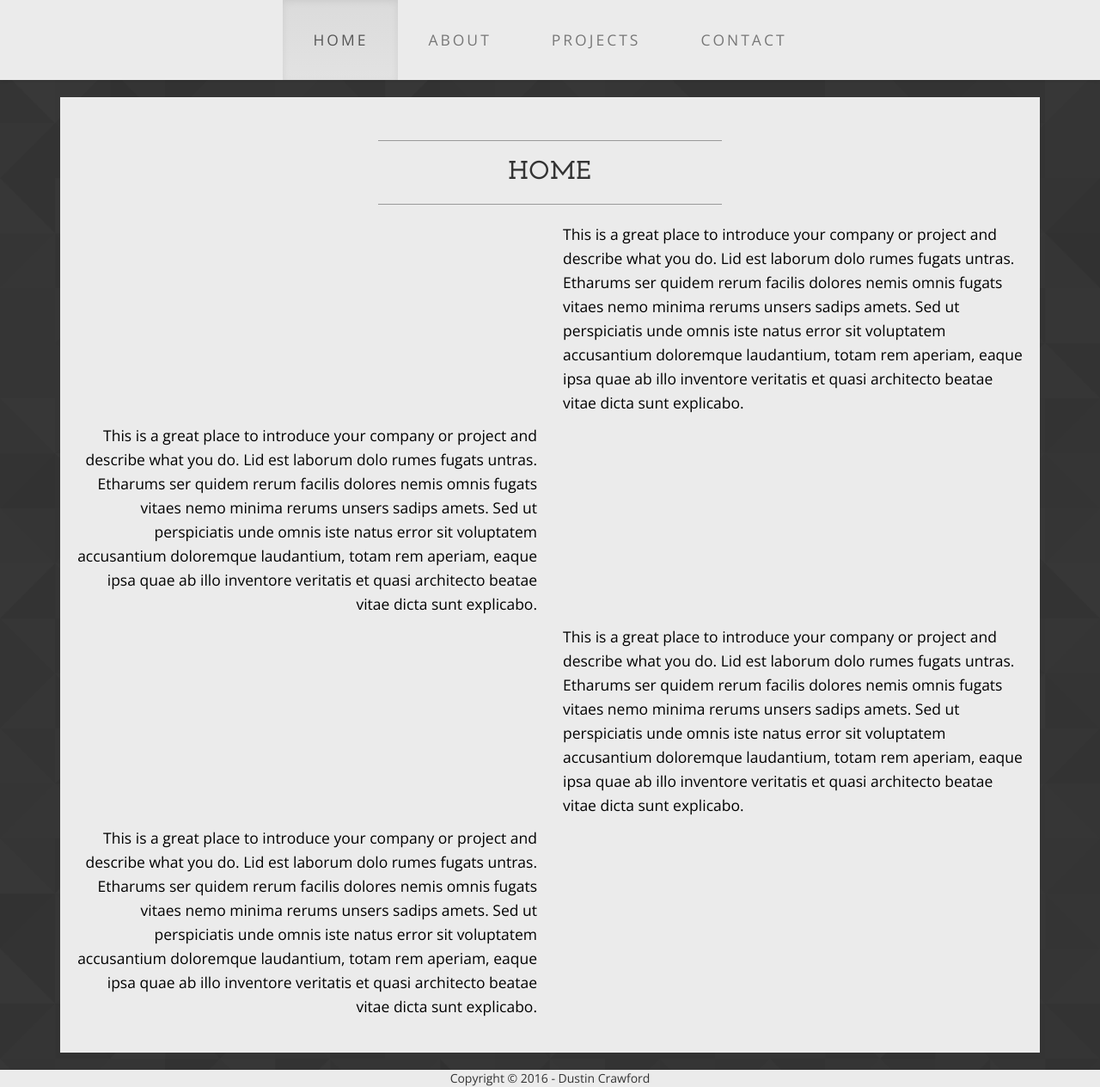
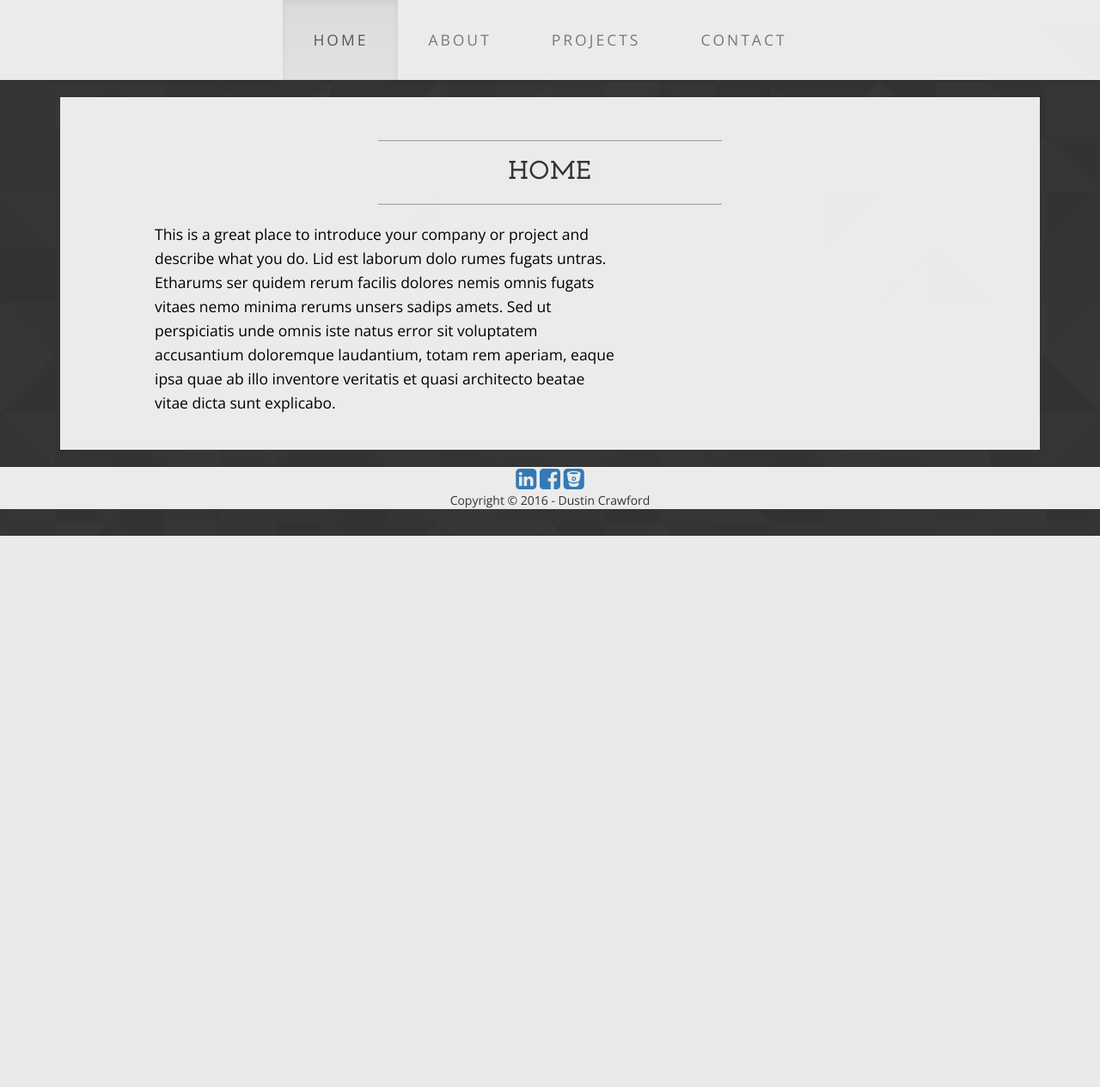
Before and after one commit to EvilCrawfish/professionalSite, an ASP.NET MVC app: page /Navigation/Home in a window 1280 px wide. Shown: the part 177-1441 px from the top of the page at 86% size. After the commit the page ends 800 px from the top, so only its background shows below. Run offline with ASP.NET Core 8 and stand-ins for ASP.NET MVC 5, Linux system fonts and the light colour scheme; the project's own start-up code is not run, and a stand-in starts its controllers and pages; some libraries are stand-ins or nearby versions.

Commit message:
Add professional and social networking sites to footer of _Layout. Add Google Analytics to all pages. Add beginnings of endless runner embed to projects page.

```diff
--- a/DustinCrawford.Web/Views/Navigation/Home.cshtml
+++ b/DustinCrawford.Web/Views/Navigation/Home.cshtml
@@ -29,29 +29,7 @@
                 </div>
             </div>
             <div class="row">
-                <div class="col-lg-6">
-                </div>
-                <div class="col-lg-6 text-left">
-                    <p>This is a great place to introduce your company or project and describe what you do. Lid est laborum dolo rumes fugats untras. Etharums ser quidem rerum facilis dolores nemis omnis fugats vitaes nemo minima rerums unsers sadips amets. Sed ut perspiciatis unde omnis iste natus error sit voluptatem accusantium doloremque laudantium, totam rem aperiam, eaque ipsa quae ab illo inventore veritatis et quasi architecto beatae vitae dicta sunt explicabo.</p>
-                </div>
-            </div>
-            <div class="row">
-                <div class="col-lg-6 text-right">
-                    <p>This is a great place to introduce your company or project and describe what you do. Lid est laborum dolo rumes fugats untras. Etharums ser quidem rerum facilis dolores nemis omnis fugats vitaes nemo minima rerums unsers sadips amets. Sed ut perspiciatis unde omnis iste natus error sit voluptatem accusantium doloremque laudantium, totam rem aperiam, eaque ipsa quae ab illo inventore veritatis et quasi architecto beatae vitae dicta sunt explicabo.</p>
-                </div>
-                <div class="col-lg-6">
-                </div>
-            </div>
-            <div class="row">
-                <div class="col-lg-6">
-
-                </div>
-                <div class="col-lg-6 text-left">
-                    <p>This is a great place to introduce your company or project and describe what you do. Lid est laborum dolo rumes fugats untras. Etharums ser quidem rerum facilis dolores nemis omnis fugats vitaes nemo minima rerums unsers sadips amets. Sed ut perspiciatis unde omnis iste natus error sit voluptatem accusantium doloremque laudantium, totam rem aperiam, eaque ipsa quae ab illo inventore veritatis et quasi architecto beatae vitae dicta sunt explicabo.</p>
-                </div>
-            </div>
-            <div class="row">
-                <div class="col-lg-6 text-right">
+                <div class="col-lg-6 col-lg-offset-1 text-left">
                     <p>This is a great place to introduce your company or project and describe what you do. Lid est laborum dolo rumes fugats untras. Etharums ser quidem rerum facilis dolores nemis omnis fugats vitaes nemo minima rerums unsers sadips amets. Sed ut perspiciatis unde omnis iste natus error sit voluptatem accusantium doloremque laudantium, totam rem aperiam, eaque ipsa quae ab illo inventore veritatis et quasi architecto beatae vitae dicta sunt explicabo.</p>
                 </div>
                 <div class="col-lg-6">
@@ -63,5 +41,16 @@
     <script src="~/Scripts/jquery-2.2.0.js"></script>
     <!--Bootstrap-->
     <script src="~/Scripts/bootstrap.min.js"></script>
+    <!--Google Analytics-->
+    <script>
+        (function(i,s,o,g,r,a,m){i['GoogleAnalyticsObject']=r;i[r]=i[r]||function(){
+        (i[r].q=i[r].q||[]).push(arguments)},i[r].l=1*new Date();a=s.createElement(o),
+        m=s.getElementsByTagName(o)[0];a.async=1;a.src=g;m.parentNode.insertBefore(a,m)
+        })(window,document,'script','//www.google-analytics.com/analytics.js','ga');
+
+        ga('create', 'UA-72497822-1', 'auto');
+        ga('send', 'pageview');
+
+    </script>
 </body>
 </html>
--- a/DustinCrawford.Web/Views/Shared/_Layout.cshtml
+++ b/DustinCrawford.Web/Views/Shared/_Layout.cshtml
@@ -70,8 +70,23 @@
         @RenderBody()
     </div>
     <footer>
-        <div class="container-fluid">
-            <div class="text-center col-lg-12">Copyright &copy; 2016 - Dustin Crawford</div>
+        <div class="container">
+            <div class="row">
+                <div class="col-sm-12 text-center">
+                    <a href="https://www.linkedin.com/in/dustin-crawford-00072186" value="LinkedIn">
+                        <i class="fa fa-linkedin-square fa-2x"></i>
+                    </a>
+                    <a href="http://www.facebook.com/DustinJCrawford" value="Facebook">
+                        <i class="fa fa-facebook-square fa-2x"></i>
+                    </a>
+                    <a href="http://www.bitbucket.org/DustinJCrawford" value="BitBucket">
+                        <i class="fa fa-bitbucket-square fa-2x"></i>
+                    </a>
+                </div>
+            </div>
+            <div class="row">
+                <div class="text-center col-lg-12">Copyright &copy; 2016 - Dustin Crawford</div>
+            </div>
         </div>
     </footer>
     <!-- Latest compiled and minified JavaScript -->
```
Also changed, not shown: DustinCrawford.Web/Views/Navigation/About.cshtml (+30 -32 lines), DustinCrawford.Web/Views/Navigation/Contact.cshtml (+11 -0 lines), DustinCrawford.Web/Views/Navigation/Projects.cshtml (+30 -1 lines).
